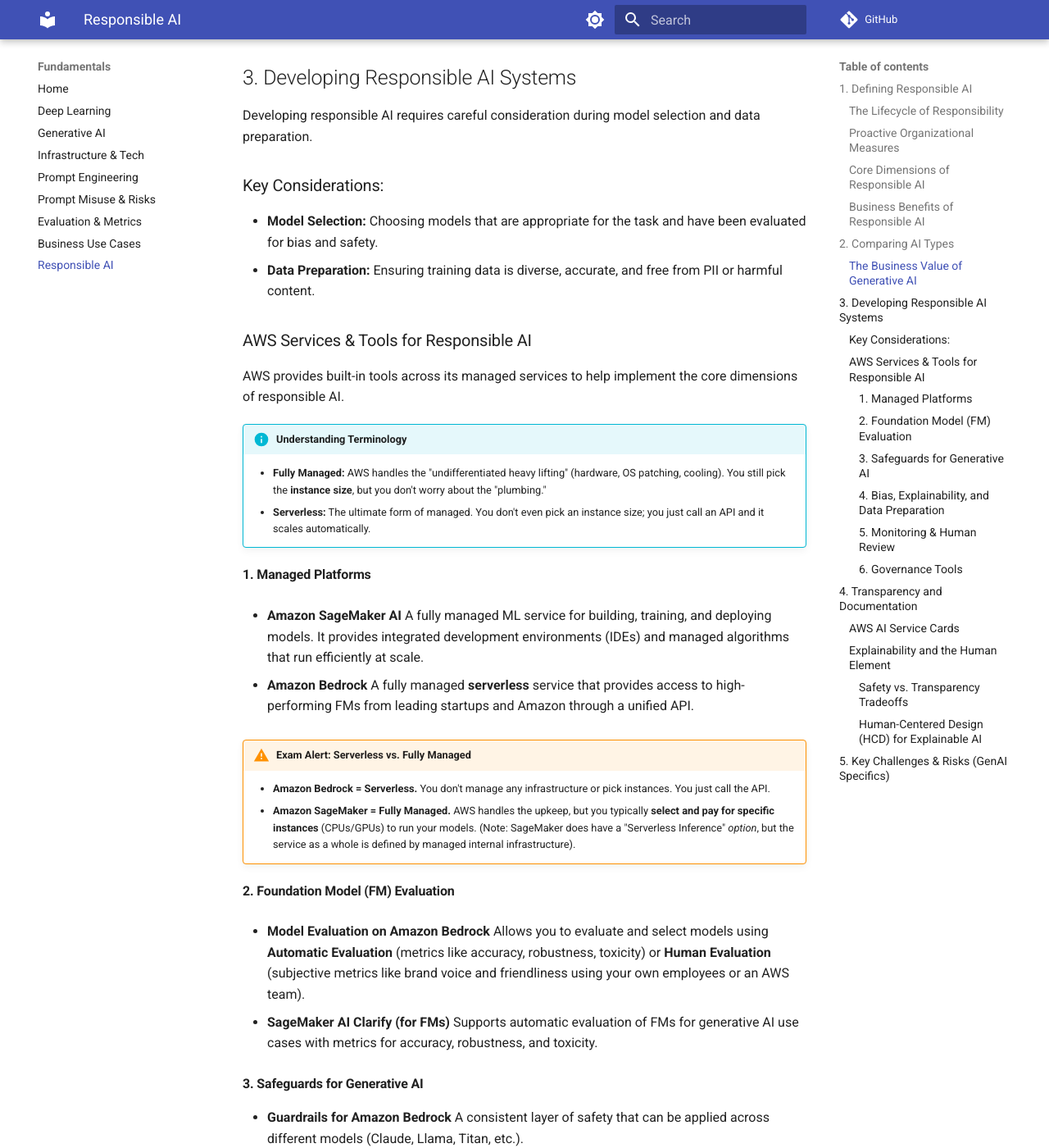
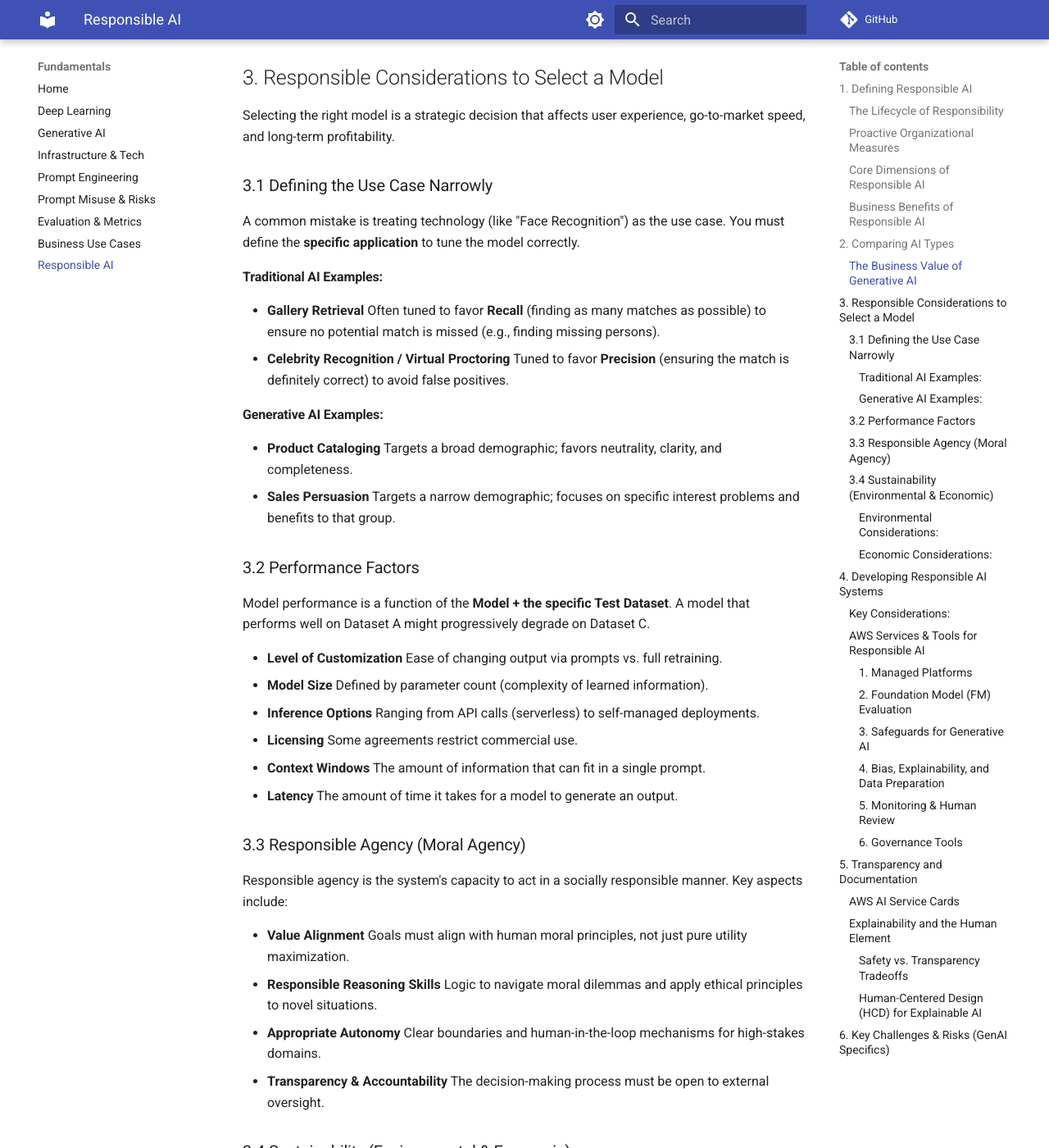
Before and after one commit to kvcenation5/aws-ai-practitioner-exam, an MkDocs documentation site: the page built from docs/09-responsible-ai.md, in a window 1280 px wide and 1400 px high, scrolled down 2938 px. Shown: the whole window at 82% size. Built offline with MkDocs 1.6.1 and Material for MkDocs 9.7.7, drawn with Linux system fonts in a browser that asks for light colours; comment, search, counter and statistics services are not loaded; some of the changed text lies outside the part shown.

Commit message:
Add Responsible Considerations for Model Selection and renumber sections

```diff
--- a/docs/09-responsible-ai.md
+++ b/docs/09-responsible-ai.md
@@ -88,7 +88,73 @@
 
 ---
 
-## 3. Developing Responsible AI Systems
+## 3. Responsible Considerations to Select a Model
+
+Selecting the right model is a strategic decision that affects user experience, go-to-market speed, and long-term profitability.
+
+### 3.1 Defining the Use Case Narrowly
+A common mistake is treating technology (like "Face Recognition") as the use case. You must define the **specific application** to tune the model correctly.
+
+#### Traditional AI Examples:
+*   **Gallery Retrieval**
+    Often tuned to favor **Recall** (finding as many matches as possible) to ensure no potential match is missed (e.g., finding missing persons).
+*   **Celebrity Recognition / Virtual Proctoring**
+    Tuned to favor **Precision** (ensuring the match is definitely correct) to avoid false positives.
+
+#### Generative AI Examples:
+*   **Product Cataloging**
+    Targets a broad demographic; favors neutrality, clarity, and completeness.
+*   **Sales Persuasion**
+    Targets a narrow demographic; focuses on specific interest problems and benefits to that group.
+
+### 3.2 Performance Factors
+Model performance is a function of the **Model + the specific Test Dataset**. A model that performs well on Dataset A might progressively degrade on Dataset C.
+
+*   **Level of Customization**
+    Ease of changing output via prompts vs. full retraining.
+*   **Model Size**
+    Defined by parameter count (complexity of learned information).
+*   **Inference Options**
+    Ranging from API calls (serverless) to self-managed deployments.
+*   **Licensing**
+    Some agreements restrict commercial use.
+*   **Context Windows**
+    The amount of information that can fit in a single prompt.
+*   **Latency**
+    The amount of time it takes for a model to generate an output.
+
+### 3.3 Responsible Agency (Moral Agency)
+Responsible agency is the system's capacity to act in a socially responsible manner. Key aspects include:
+
+*   **Value Alignment**
+    Goals must align with human moral principles, not just pure utility maximization.
+*   **Responsible Reasoning Skills**
+    Logic to navigate moral dilemmas and apply ethical principles to novel situations.
+*   **Appropriate Autonomy**
+    Clear boundaries and human-in-the-loop mechanisms for high-stakes domains.
+*   **Transparency & Accountability**
+    The decision-making process must be open to external oversight.
+
+### 3.4 Sustainability (Environmental & Economic)
+AI systems must be sustainable over the long term.
+
+#### Environmental Considerations:
+*   **Energy Consumption**
+    Training large models uses massive power. **Solution:** Use renewable energy and optimize energy efficiency.
+*   **Resource Utilization**
+    Hardware (GPUs/TPUs) manufacturing and disposal. **Solution:** Maximize resource efficiency and recycling.
+*   **Impact Assessments**
+    Evaluating both direct (energy) and indirect (enabling harmful activities) impacts before deployment.
+
+#### Economic Considerations:
+*   **Job Displacement**
+    Automation may displace workers even as it improves efficiency.
+*   **Inequality**
+    Concentration of power/data in a few companies can lead to monopolies.
+
+---
+
+## 4. Developing Responsible AI Systems
 
 Developing responsible AI requires careful consideration during model selection and data preparation.
 
@@ -179,7 +245,7 @@
 
 ---
 
-## 5. Key Challenges & Risks (GenAI Specifics)
+## 6. Key Challenges & Risks (GenAI Specifics)
 
 Responsible AI in Generative AI faces unique ethical and legal challenges that go beyond traditional ML performance.
 
```
Also changed, not shown: other parts of docs/09-responsible-ai.md (+1 -1 lines).
